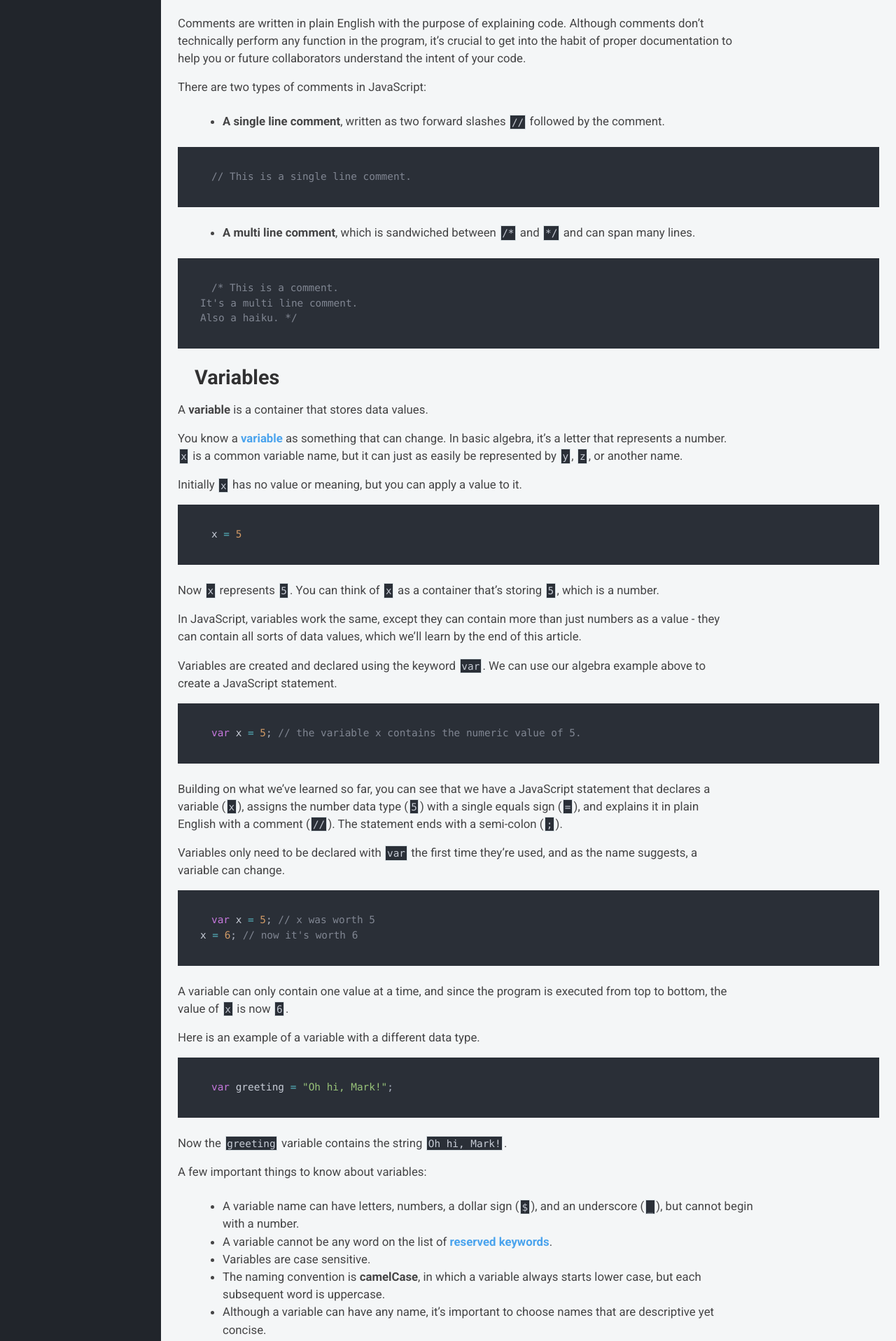
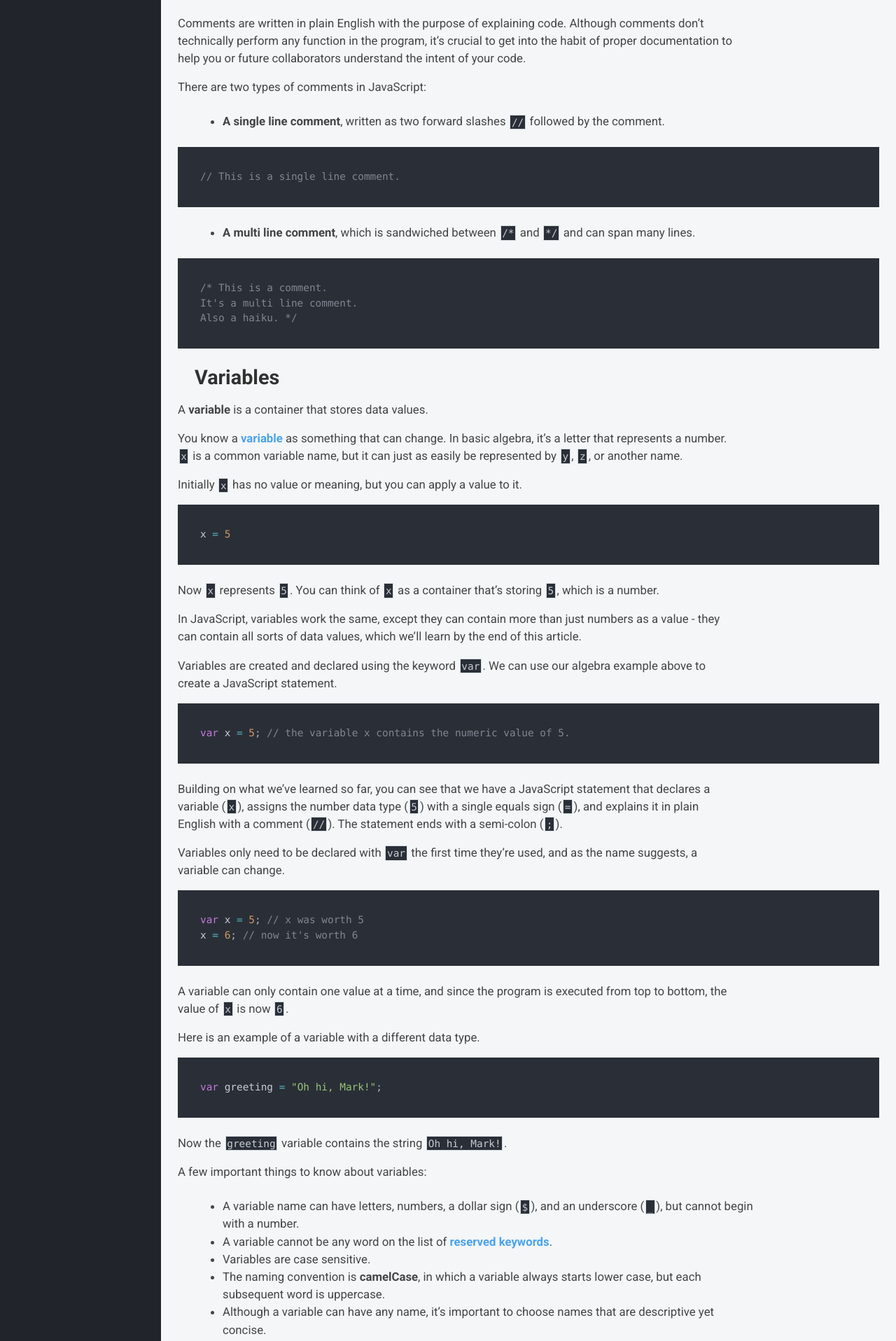
Before and after one commit to KJLarson/snippets, a Jekyll site: the page built from article.md, in a window 1280 px wide. Shown: the part 1558-3474 px from the top of the page at 70% size. Built offline with Jekyll 4.4.1, drawn with Linux system fonts in a browser that asks for light colours; nearby versions of some CDN libraries; our own code applies the rules of GitHub Pages for plain Markdown files.

Commit message:
Fix indentation issue with code blocks

```diff
--- a/_sass/components/_code.scss
+++ b/_sass/components/_code.scss
@@ -13,7 +13,7 @@ pre[class*="language-"]{
 	color: rgb(199, 204, 214);
 	background: none;
 	font-size: .9rem;
-	padding: 1rem;
+	// padding: 1rem;
 	border-radius: 0;
 	font-family: Menlo, Consolas, Monaco, 'Andale Mono', 'Ubuntu Mono', monospace;
 	text-align: left;
```
